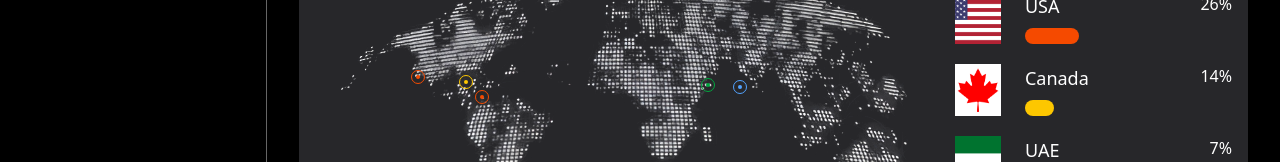
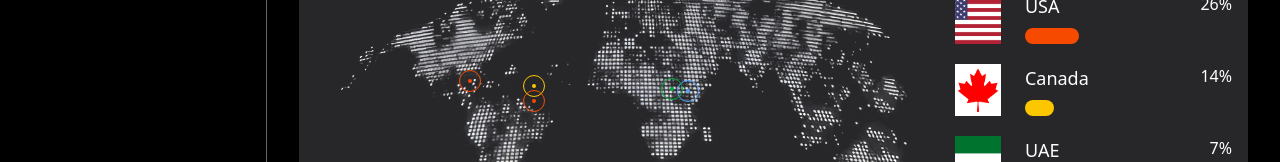
Before and after one commit to Novo1999/vertx-test, a React (Vite) app: page / in a window 1280 px wide. Shown: the part 564-726 px from the top of the page. Built offline with nearby package versions, Linux system fonts and the light colour scheme.

Commit message:
fix: small design issues

```diff
--- a/src/components/Demographics.jsx
+++ b/src/components/Demographics.jsx
@@ -20,23 +20,23 @@ const Demographics = () => {
         <div className="relative xl:w-3/4">
           <img src={worldMap} alt="world" className='2xl:max-h-[28rem] relative 2xl:bottom-12' />
           {/* markers */}
-          <div className="p-1 rounded-full border border-orange-600 absolute top-[70px] md:top-[150px] left-6 sm:left-10 md:left-20 lg:left-24">
+          <div className="p-1 xl:p-2 rounded-full border border-orange-600 absolute top-[70px] md:top-[150px] left-6 sm:left-10 md:left-20 lg:left-24 xl:left-36">
             <div className="bg-orange-600 size-1 rounded-full"></div>
           </div>
-          <div className="p-1 rounded-full border border-orange-600 absolute top-[90px] md:top-[170px] left-16 sm:left-20 md:left-32 lg:left-40">
+          <div className="p-1 xl:p-2 rounded-full border border-orange-600 absolute top-[90px] md:top-[170px] left-16 sm:left-20 md:left-32 lg:left-40 xl:left-52">
             <div className="bg-orange-600 size-1 rounded-full"></div>
           </div>
-          <div className="p-1 rounded-full border border-yellow-400 absolute top-[75px] md:top-[155px] left-15 sm:left-18 md:left-30 lg:left-36">
+          <div className="p-1 xl:p-2 rounded-full border border-yellow-400 absolute top-[75px] md:top-[155px] left-15 sm:left-18 md:left-30 lg:left-36 xl:left-52">
             <div className="bg-yellow-400 size-1 rounded-full"></div>
           </div>
-          <div className="p-1 rounded-full border border-blue-400 absolute top-[80px] md:top-[160px] right-24 sm:right-32 md:right-40 lg:right-48">
+          <div className="p-1 xl:p-2 rounded-full border border-blue-400 absolute top-[80px] md:top-[160px] right-24 sm:right-32 md:right-40 lg:right-48 xl:right-60">
             <div className="bg-blue-400 size-1 rounded-full"></div>
           </div>
-          <div className="p-1 rounded-full border border-green-600 absolute top-[78px] md:top-[158px] right-32 sm:right-40 md:right-48 lg:right-56">
+          <div className="p-1 xl:p-2 rounded-full border border-green-600 absolute top-[78px] md:top-[158px] right-32 sm:right-40 md:right-48 lg:right-56  xl:right-64">
             <div className="bg-green-600 size-1 rounded-full"></div>
           </div>
         </div>
-        <div className="flex justify-between gap-2 items-center bg-black px-4 py-1 rounded-full border border-white/40 md:w-fit md:gap-6 xl:absolute bottom-8">
+        <div className="flex justify-between gap-2 items-center bg-black px-4 py-1 rounded-full border flex-wrap border-white/40 md:w-fit md:gap-6 xl:absolute bottom-8">
           {flags.map(({ name, color }) => (
             <div key={name} className="flex justify-between items-center gap-2">
               <div className={`${color} rounded-full size-4`}></div>
@@ -63,7 +63,7 @@ const Demographics = () => {
               </div>
             </div>
           ))}
-          <button className="flex items-center justify-end pt-4 xl:pt-2 border-t border-white/40 mt-4 xl:mt-0 w-full gap-2 tracking-wider font-semibold">
+          <button className="flex items-center justify-end pt-4 xl:pt-2 border-t border-white/40 mt-4 xl:mt-0 w-full gap-2 tracking-wider font-semibold cursor-pointer">
             View countries <BsArrowRight />
           </button>
         </div>
--- a/src/components/Insights.jsx
+++ b/src/components/Insights.jsx
@@ -28,7 +28,7 @@ const Insights = () => {
           </div>
         </div>
       </div>
-      <button className="flex items-center self-end gap-2 tracking-wider font-semibold lg:h-1/6">View detailed insights <BsArrowRight /> </button>
+      <button className="flex items-center self-end gap-2 tracking-wider font-semibold lg:h-1/6 cursor-pointer">View detailed insights <BsArrowRight /> </button>
     </div>
   )
 }
--- a/src/components/Sidebar.jsx
+++ b/src/components/Sidebar.jsx
@@ -47,7 +47,7 @@ const Sidebar = ({ isOpen, setIsOpen, children }) => {
       >
         <div className='sticky top-0'>
           <h2 className="text-2xl font-bold p-[15.5px] border-b border-white/40 ">VertxLabs. </h2>
-          <ul className="flex flex-col gap-8 p-4 text-xl">
+          <ul className="flex flex-col gap-8 p-4 text-xl **:hover:text-white **:transition **:duration-300">
             <li><a href="#" className="text-gray-500">Dashboard</a></li>
             <li><a href="#" className="text-white">Analytics</a></li>
             <li><a href="#" className="text-gray-500">Connect</a></li>
@@ -59,7 +59,7 @@ const Sidebar = ({ isOpen, setIsOpen, children }) => {
       </div>
 
       <div
-        className={`transition-all duration-300 lg:w-5/6 mx-auto`}
+        className={`transition-all duration-300 lg:w-5/6 w-full mx-auto`}
       >
         {children}
       </div>
--- a/src/components/Tabs.jsx
+++ b/src/components/Tabs.jsx
@@ -21,10 +21,10 @@ const Tabs = () => {
         style={{ transform: `translateX(${selectedIndex * 100}%)` }}
       />
     </div>
-    <div className="justify-between hidden lg:flex *:text-xl sticky top-16 bg-black z-[999]">
+    <div className="justify-between hidden lg:flex *:text-xl sticky top-16 bg-black z-[999] **:cursor-pointer **:transition **:duration-300">
       <div className="flex gap-4 *:pt-4">
         <p className="text-white font-semibold border-r border-white/40 pr-8">Overview</p>
-        <p className="text-gray-500">Demographics</p>
+        <p className="text-gray-500 hover:text-white">Demographics</p>
       </div>
       <div className="border-l border-white/40 px-[27.5px] py-3">
         <p className="text-white">More</p>
```
